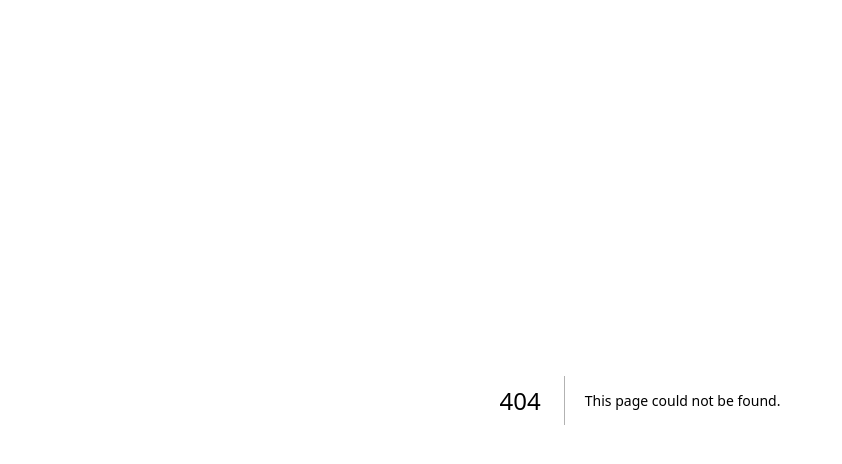
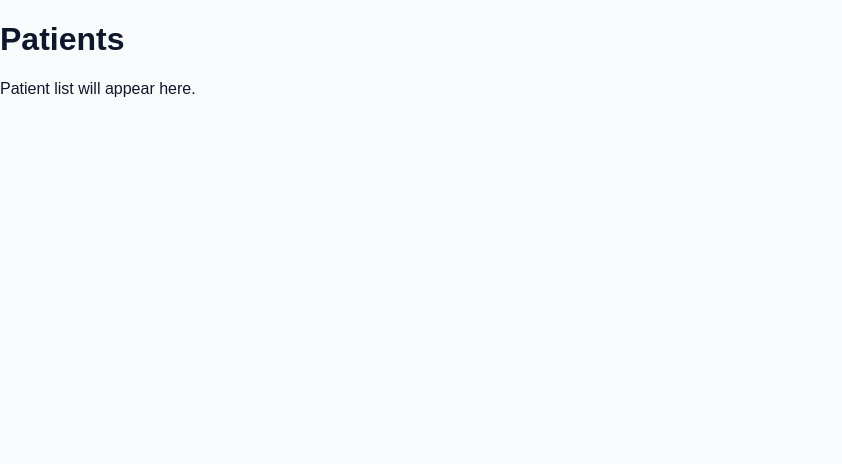
Before and after one commit to DrDewan/roundai, a Next.js app: page /patients in a window 1280 px wide. Before the commit this address had no page. Shown: the top 464 px of the page, without its empty margins (0-842 px from the left). Built offline with nearby package versions, Linux system fonts and the light colour scheme.

Commit message:
Add patients page placeholder

```diff
--- /dev/null
+++ b/src/app/patients/page.tsx
@@ -0,0 +1,3 @@
+export default function PatientsPage() {
+  return <main><h1>Patients</h1><p>Patient list will appear here.</p></main>;
+}
```
